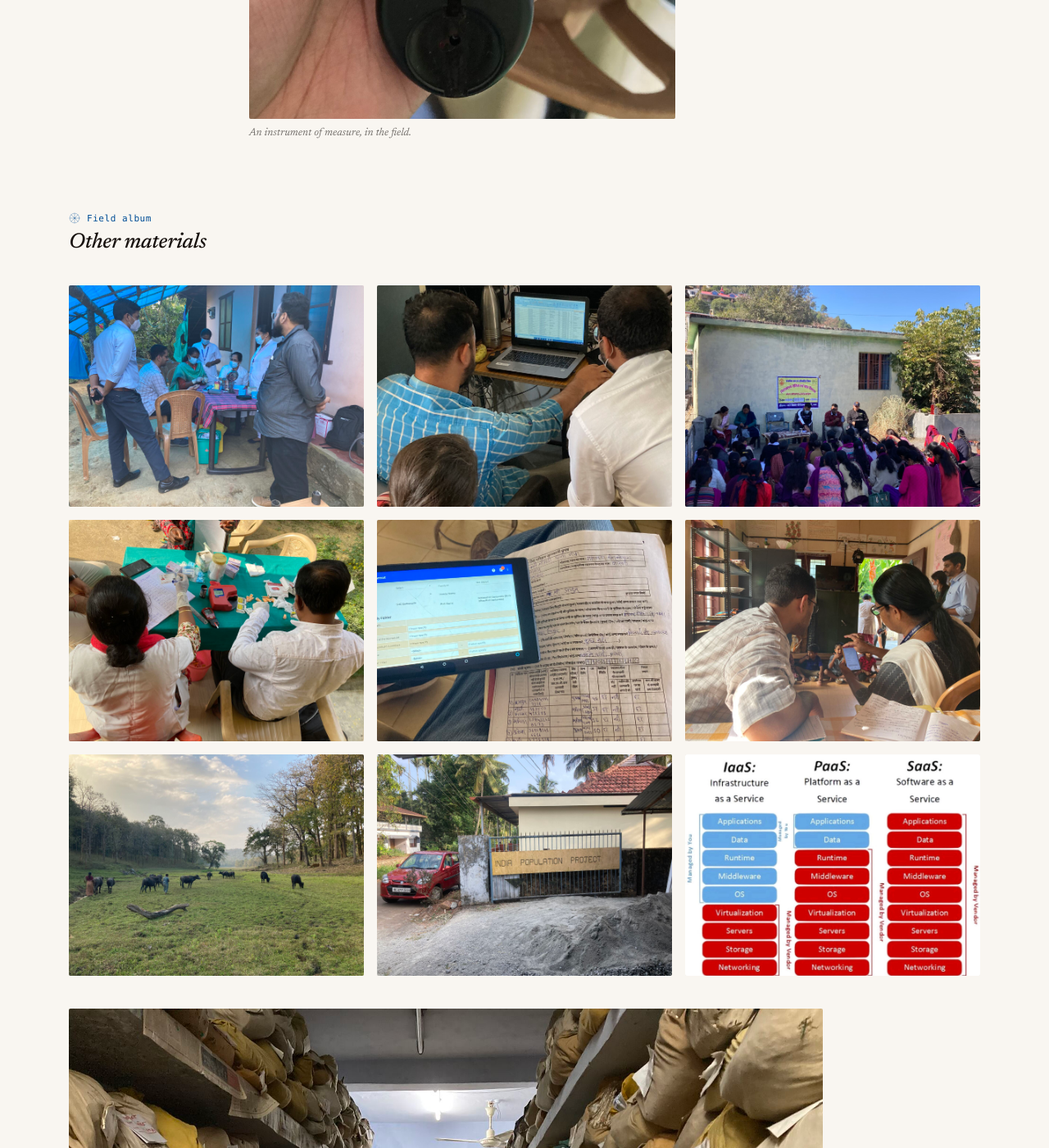
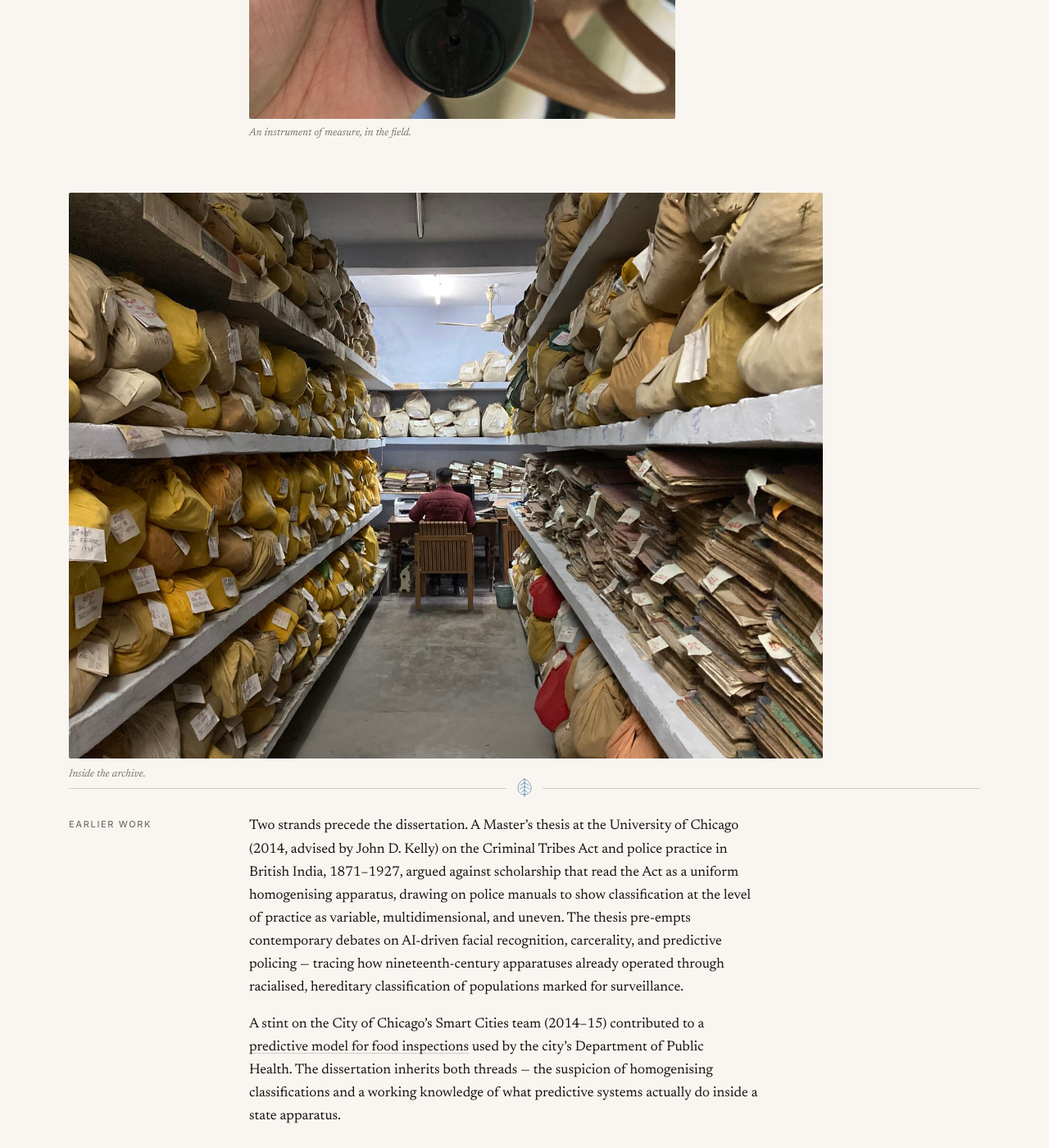
Before and after one commit to skishchampi/skishchampi.github.io, a Jekyll site: the page built from research.md, in a window 1280 px wide and 1400 px high, scrolled down 5030 px. Shown: the whole window at 82% size. Built offline with Jekyll 4.4.1, drawn with Linux system fonts in a browser that asks for light colours; some web fonts are replaced.

Commit message:
Distribute photos across pages instead of piling on Research
- Drop the 9-image Field album grid from Research
- Add a single warm field photo to Contact (table — two people working)
- Add a fieldwork photo to Teaching (pamphlets — public-health
  educational materials)
- Add a fieldwork photo to Caste/Technoscience (reading — scholar at
  desk)

Research keeps its 5 main figures + 3 inline figures. Other field
photos remain in /assets/img/research/ for future blog posts.

Co-Authored-By: Claude Opus 4.7 (1M context) <noreply@anthropic.com>

```diff
--- a/assets/css/style.css
+++ b/assets/css/style.css
@@ -699,6 +699,24 @@ main pre code { background: none; padding: 0; }
   transform: translateX(4px);
 }
 
+/* ── Page-bottom figure (Contact / Teaching / Caste etc.) ─── */
+.page-figure {
+  margin: 56px 0 8px;
+  max-width: 720px;
+}
+.page-figure img {
+  width: 100%; height: auto;
+  display: block;
+  border-radius: 2px;
+  background: var(--paper-3);
+}
+.page-figure figcaption {
+  font: 400 italic 0.8125rem/1.4 var(--serif);
+  color: var(--ink-3);
+  margin-top: 8px;
+  max-width: 56ch;
+}
+
 /* ── Inline figures inside text blocks ────────────────────── */
 .inline-figure {
   margin: 28px 0 4px;
--- a/research.md
+++ b/research.md
@@ -102,38 +102,6 @@ description: "An ethnography of governance after planning — regional inequalit
   </div>
 </div>
 
-<h2 class="sect"><span class="n">Field album</span>Other materials</h2>
-
-<div class="album">
-  <figure>
-    <img src="/assets/img/research/camp.jpeg" alt="An outdoor health camp under a tarpaulin, with frontline workers in masks seated at a small table covered in supplies and forms, several officials standing nearby." loading="lazy">
-  </figure>
-  <figure>
-    <img src="/assets/img/research/screen.jpeg" alt="Two people leaning over a desktop screen in a cramped office, working through a form together." loading="lazy">
-  </figure>
-  <figure>
-    <img src="/assets/img/research/meeting.jpeg" alt="A village outdoor meeting, women in colourful saris seated in rows along a row of plastic chairs against a wall." loading="lazy">
-  </figure>
-  <figure>
-    <img src="/assets/img/research/table.jpeg" alt="Two people seated at a small table strewn with notebooks, papers, and a few craft materials." loading="lazy">
-  </figure>
-  <figure>
-    <img src="/assets/img/research/form-call.jpeg" alt="A printed form pressed under one hand while another hand holds a phone over a laptop screen showing a digital form interface." loading="lazy">
-  </figure>
-  <figure>
-    <img src="/assets/img/research/reading.jpeg" alt="A person reading at a desk inside a small office or library, books and folders on shelves behind." loading="lazy">
-  </figure>
-  <figure>
-    <img src="/assets/img/research/meadow.jpeg" alt="Cattle grazing in a green meadow under tall trees, a single figure visible at distance." loading="lazy">
-  </figure>
-  <figure>
-    <img src="/assets/img/research/gate.jpeg" alt="A government gate marked &lsquo;INDIA POPULATION PROJECT&rsquo;, a small red car parked outside, a heap of construction sand in the foreground." loading="lazy">
-  </figure>
-  <figure>
-    <img src="/assets/img/research/diagram.jpg" alt="A diagram comparing Infrastructure-, Platform-, and Software-as-a-Service across three vertical stacks of components." loading="lazy">
-  </figure>
-</div>
-
 <figure class="research-coda">
   <img src="/assets/img/research/archive.jpeg" alt="A long aisle inside an archive between tall shelves of cloth-wrapped paper bundles, a person seated at a desk in the centre under a fluorescent light." loading="lazy">
   <figcaption>Inside the archive.</figcaption>
```
Also changed, not shown: caste-technoscience.md (+4 -0 lines), contact.md (+4 -0 lines), teaching.md (+4 -0 lines).
